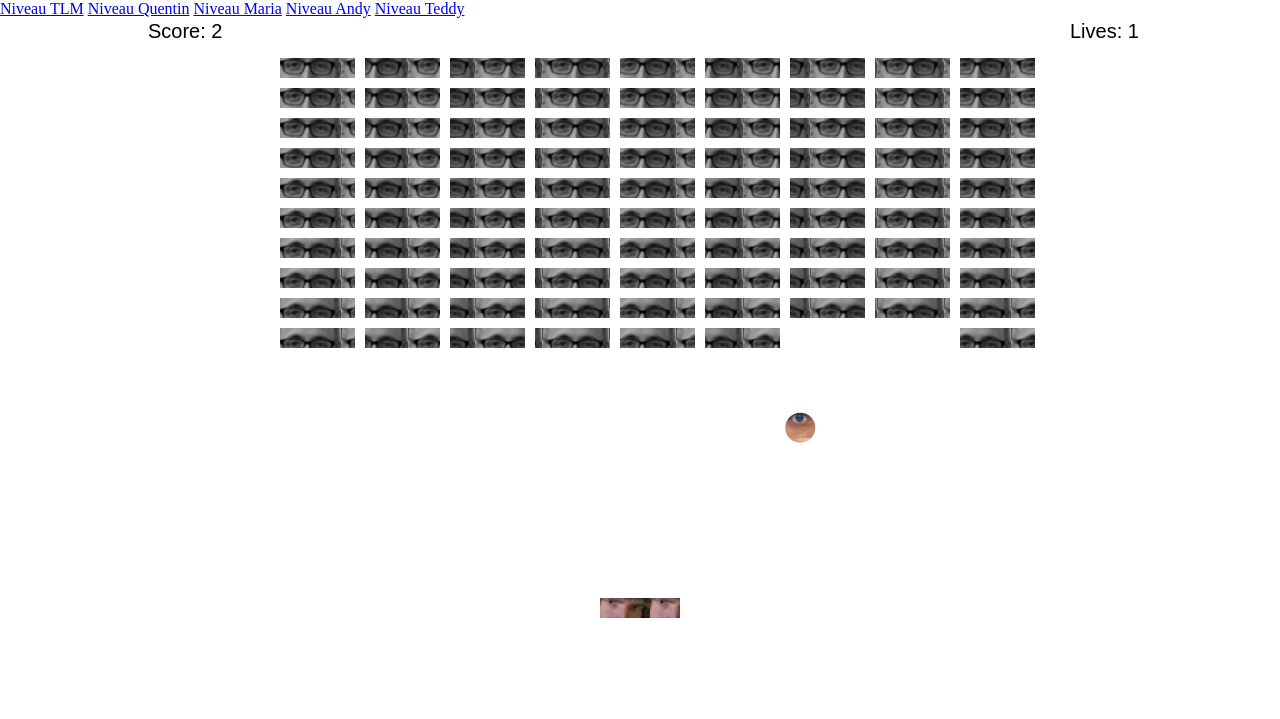
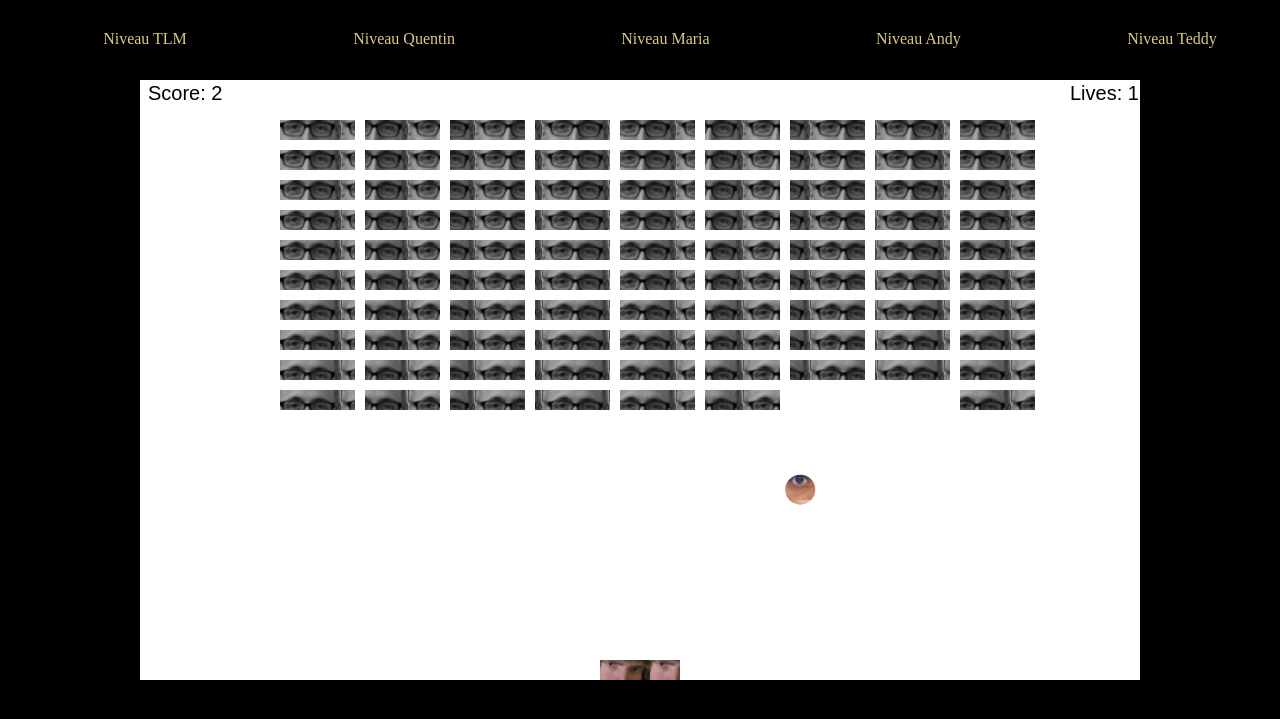
Before and after one commit to TeddyH08/Casse_Brique, a PHP site: page / in a window 1280 px wide. Shown: the top 719 px of the page. Run offline with PHP 8.4, Linux system fonts and the light colour scheme.

Commit message:
Update style.css

```diff
--- a/assets/css/style.css
+++ b/assets/css/style.css
@@ -3,7 +3,35 @@
     margin: 0;
 }
 
+body {
+    background-color: black;
+    overflow-x: hidden;
+}
+
+.niveau {
+    display: flex;
+    justify-content: space-around;
+    align-items: center;
+    width: 100%;
+    padding: 20px;
+    background-color: black;
+}
+
+a {
+    text-decoration: none;
+    color: #DCCA87;
+    padding: 10px;
+    border-radius: 10px;
+}
+
+a:hover {
+    background-color: white;
+    color: black;
+}
+
 canvas {
+    background-color: white;
+    border: 2px black solid;
     display: block;
     margin: 0 auto;
 }
```
